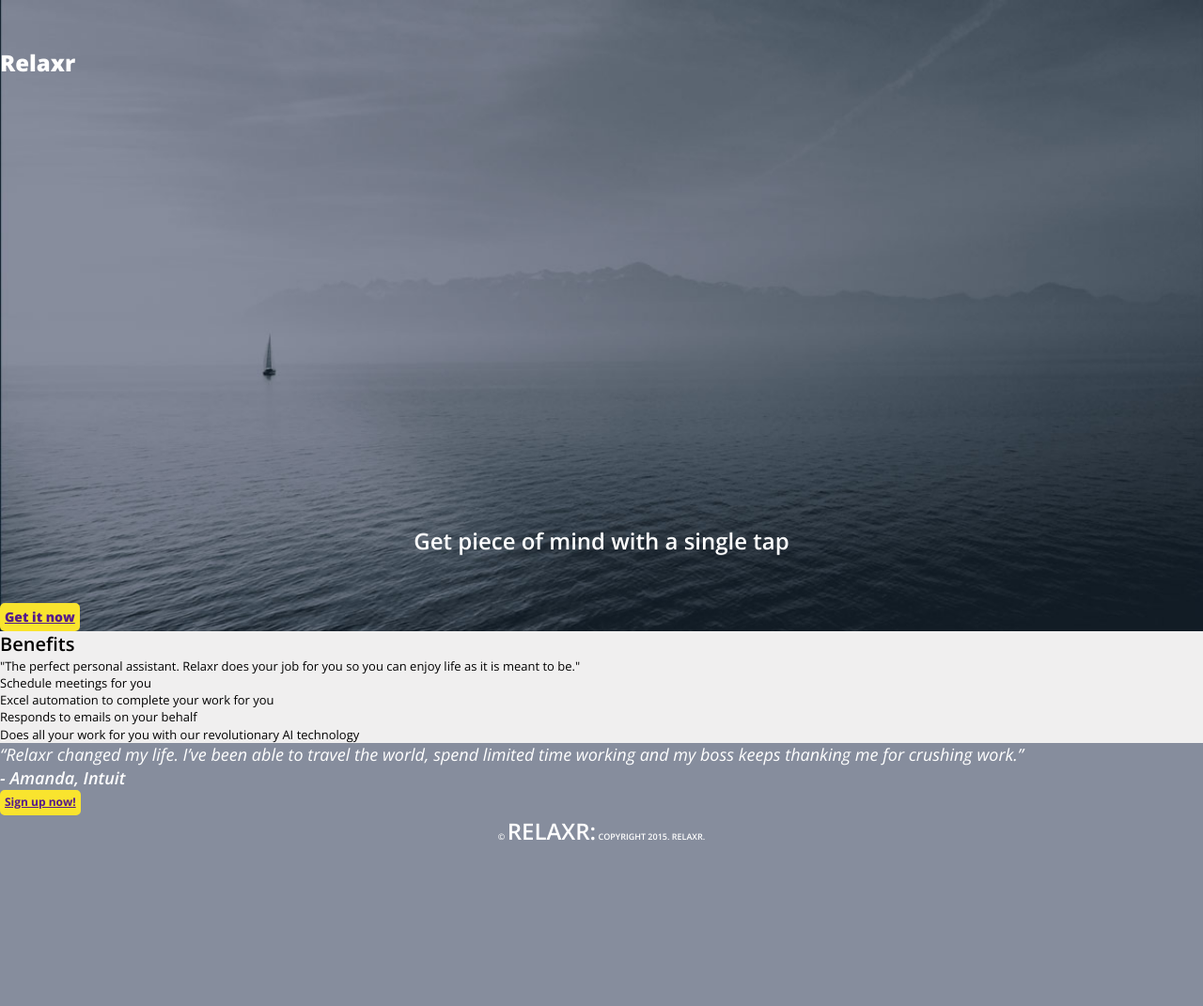
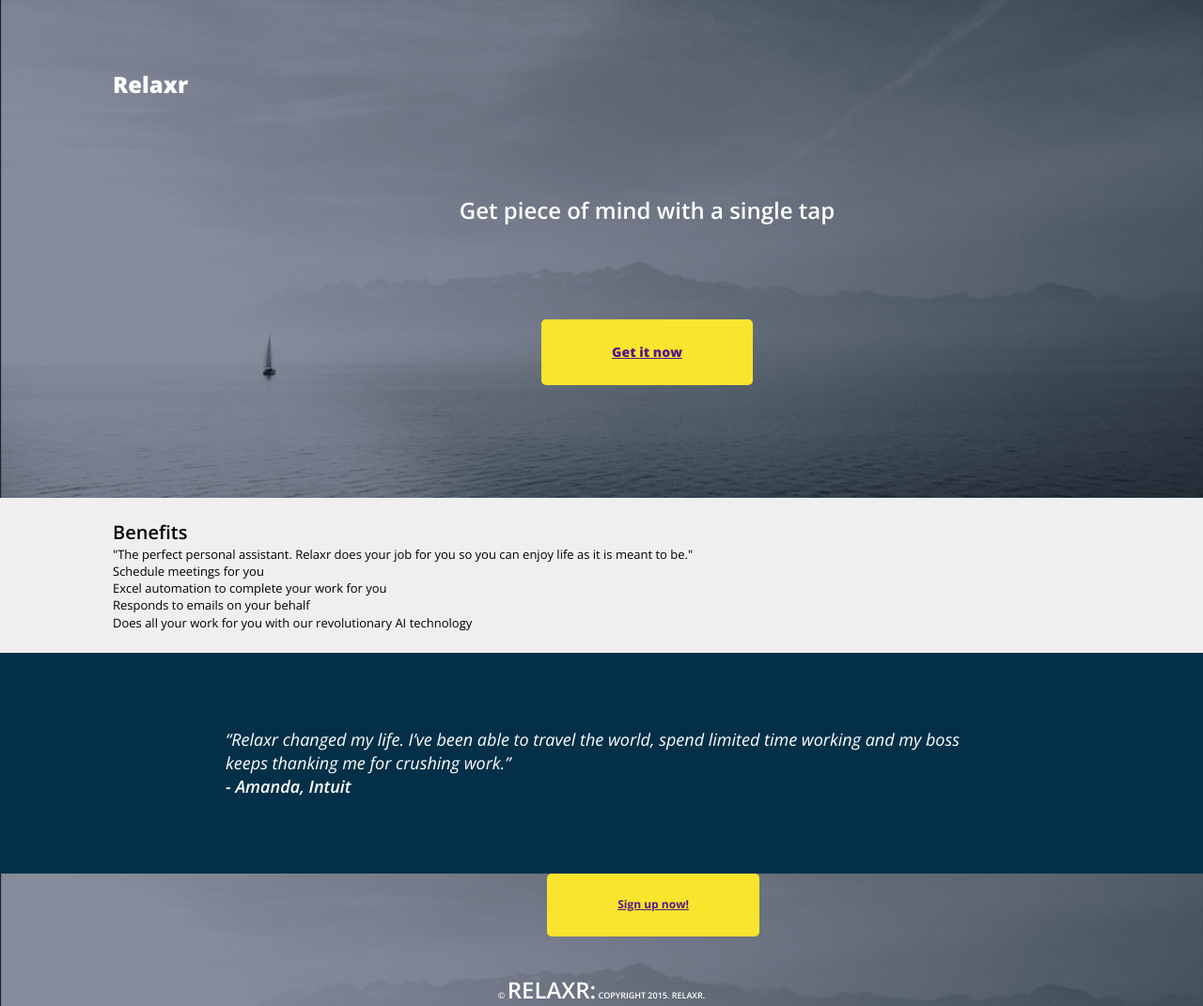
Before and after one commit to RadioFreeMoscow/week2Homework, a plain HTML site: page index.html in a window 1280 px wide. Shown: the whole page at 94% size. Before the commit the page ends 901 px from the top, so only its background shows below. Drawn offline with nearby package versions, Linux system fonts and the light colour scheme.

Commit message:
Fixed Padding

```diff
--- a/css/style.css
+++ b/css/style.css
@@ -51,21 +51,21 @@ body {
      line-height: 1.4;
      /*font-family: Helvetica, Arial, sans-serif; */
      font-family: 'Open Sans', sans-serif;
-     background: url(../images/header_bg.jpg) no-repeat center top rgb(134,141,157);
+     background: url(../images/header_bg.jpg) repeat center top rgb(134,141,157);
       background-size: cover;
 }
 
 h1{
+  text-align: left;
   margin-top: 50px;
-  padding-bottom: 400px;
+  padding-bottom: 50x;
   font-size: 24px;
   font-weight: 800;
   color: white;
 }
 
 h2 {
-  margin-top: 75px;
-  margin-bottom: 50px;
+  padding: 100px 0px 100px 0px;
   font-weight: 600;
   font-size: 24px;
   text-align: center;
@@ -91,12 +91,17 @@ cite{
 /* classes */
 
 .testimonial{
+
+  padding: 80px 240px;
   font-size: 18px;
   font-style: italic;
+  background-color: #033048;
 
 }
 
 .button {
+  padding: 20px 70px;
+  box-sizing: border-box;
 margin: 0 auto;
 text-align: center;
 display: inline-block;
@@ -111,6 +116,9 @@ background-color: #f9e42e;
 }
 
 .sign-up{
+  margin-left: 110px;
+  margin-bottom: 40px;
+  padding: 20px 70px;
   font-size: 12px;
   font-weight: bolder;
 }
@@ -120,6 +128,7 @@ background-color: #f9e42e;
   font-size: 20px;
   font-weight: 600;
   background-color: #f0efef;
+  padding: 23px 120px;
 
 }
 
@@ -141,6 +150,9 @@ background-color: #f9e42e;
 }
 
 header {
+  padding: 23px 23px 120px 120px;
+  text-align: center;
+  font-family: 'Open Sans', sans-serif;
 
 }
 
@@ -157,6 +169,10 @@ footer > span {
 
 }
 
+aside{
+  text-align: center;
+}
+
 /******************************************
 /* ADDITIONAL STYLES
 /*******************************************/
```
